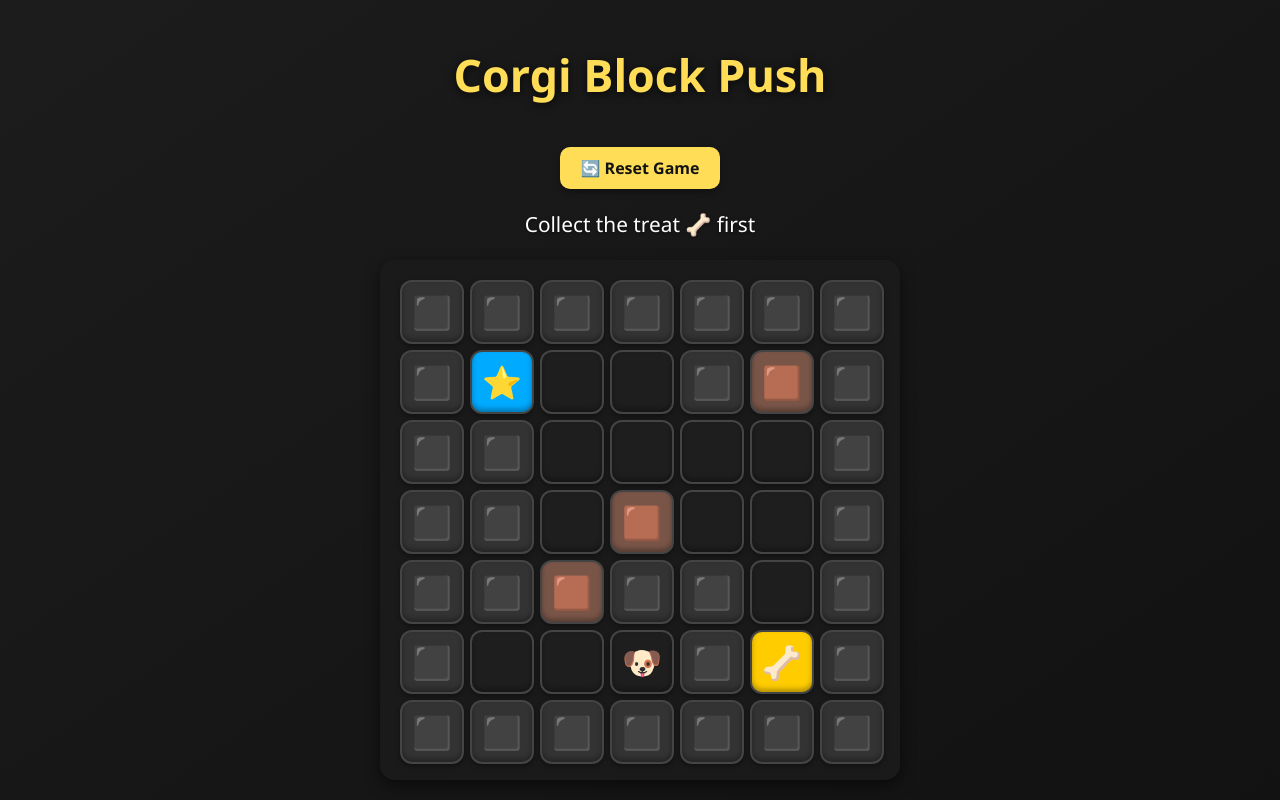
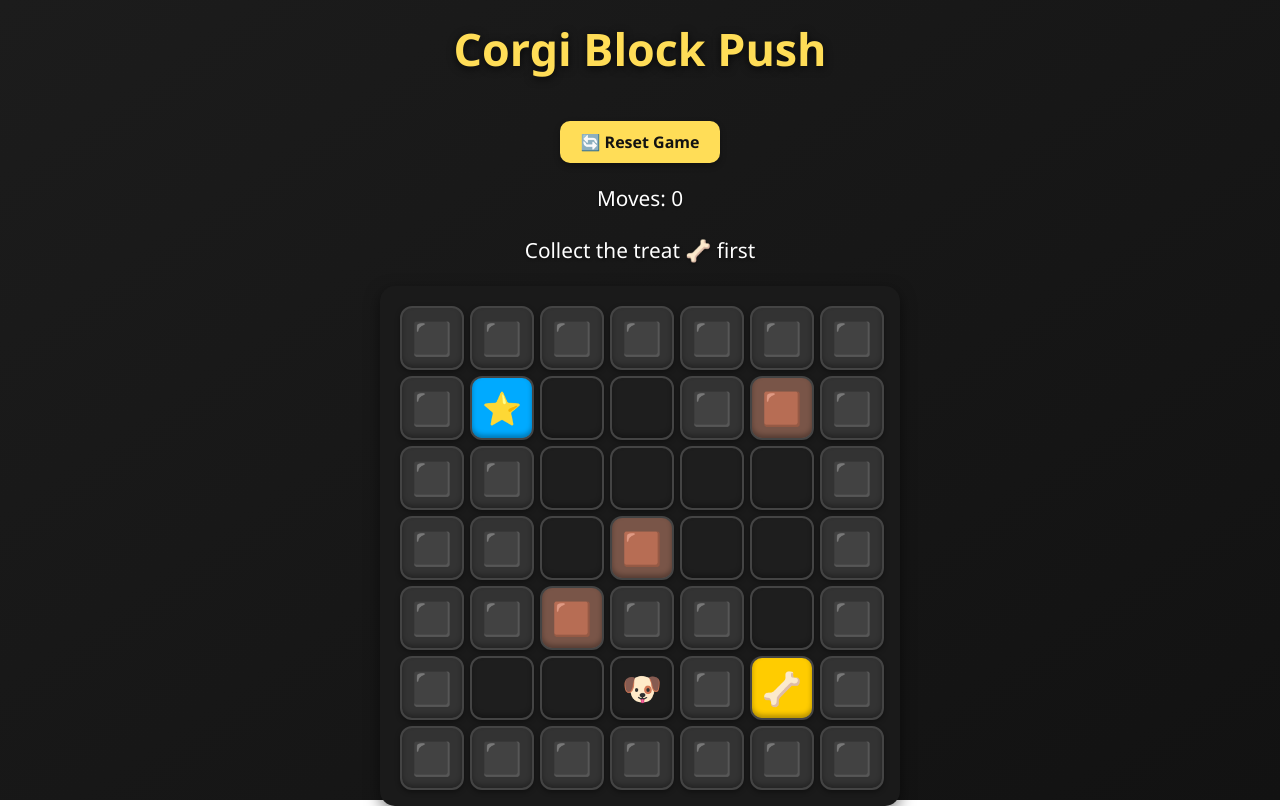
Before and after one commit to brendanbobryk/corgi-block-push, a React (Vite) app in the folder corgi-block-push/: page / in a window 1280 px wide. Built offline with nearby package versions, Linux system fonts and the light colour scheme.

Commit message:
added moves counter

```diff
--- a/corgi-block-push/src/components/Game.jsx
+++ b/corgi-block-push/src/components/Game.jsx
@@ -17,6 +17,7 @@ const Game = () => {
   const [grid, setGrid] = useState(initialGrid);
   const [hasWon, setHasWon] = useState(false);
   const [hasTreat, setHasTreat] = useState(false);
+  const [moves, setMoves] = useState(0); // NEW
 
   const findPlayer = () => {
     for (let y = 0; y < GRID_ROWS; y++) {
@@ -62,6 +63,7 @@ const Game = () => {
         newGrid[ny][nx].push(player);
 
         setGrid(newGrid);
+        setMoves(m => m + 1); // NEW
         checkPickup(newGrid, nx, ny);
         checkWin(newGrid, nx, ny);
       }
@@ -71,6 +73,7 @@ const Game = () => {
       newGrid[ny][nx].push(player);
 
       setGrid(newGrid);
+      setMoves(m => m + 1); // NEW
       checkPickup(newGrid, nx, ny);
       checkWin(newGrid, nx, ny);
     }
@@ -94,11 +97,11 @@ const Game = () => {
 
   // Reset function
   const resetGame = () => {
-    // Deep copy to prevent mutation issues
     const newGrid = initialGrid.map(row => row.map(cell => [...cell]));
     setGrid(newGrid);
     setHasTreat(false);
     setHasWon(false);
+    setMoves(0); // NEW
   };
 
   useEffect(() => {
@@ -117,7 +120,6 @@ const Game = () => {
 
   return (
     <div style={{ display: "flex", flexDirection: "column", alignItems: "center", gap: "20px" }}>
-      {/* Reset button */}
       <button
         onClick={resetGame}
         style={{
@@ -138,6 +140,7 @@ const Game = () => {
         🔄 Reset Game
       </button>
 
+      <div className="status">Moves: {moves}</div>
       <div className="status">
         {hasTreat ? "🦴 Treat collected!" : "Collect the treat 🦴 first"}
       </div>
```
